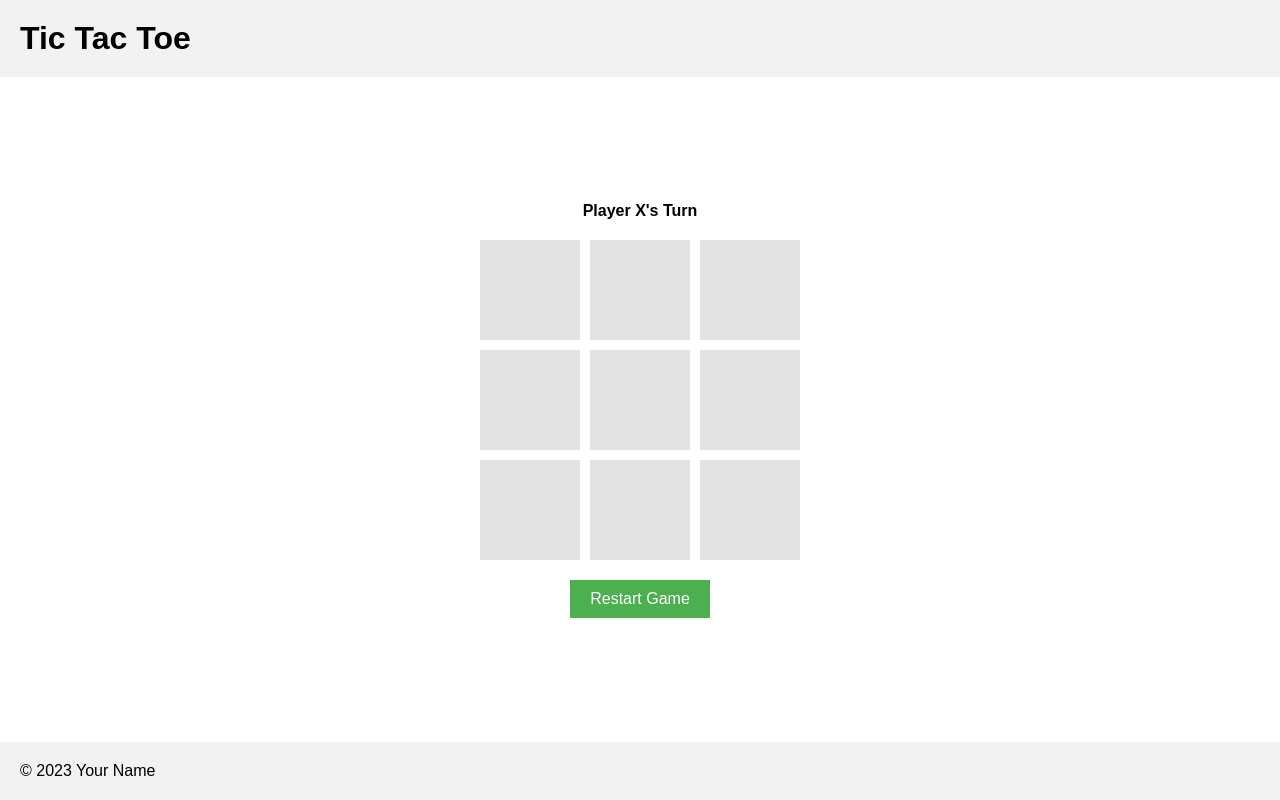
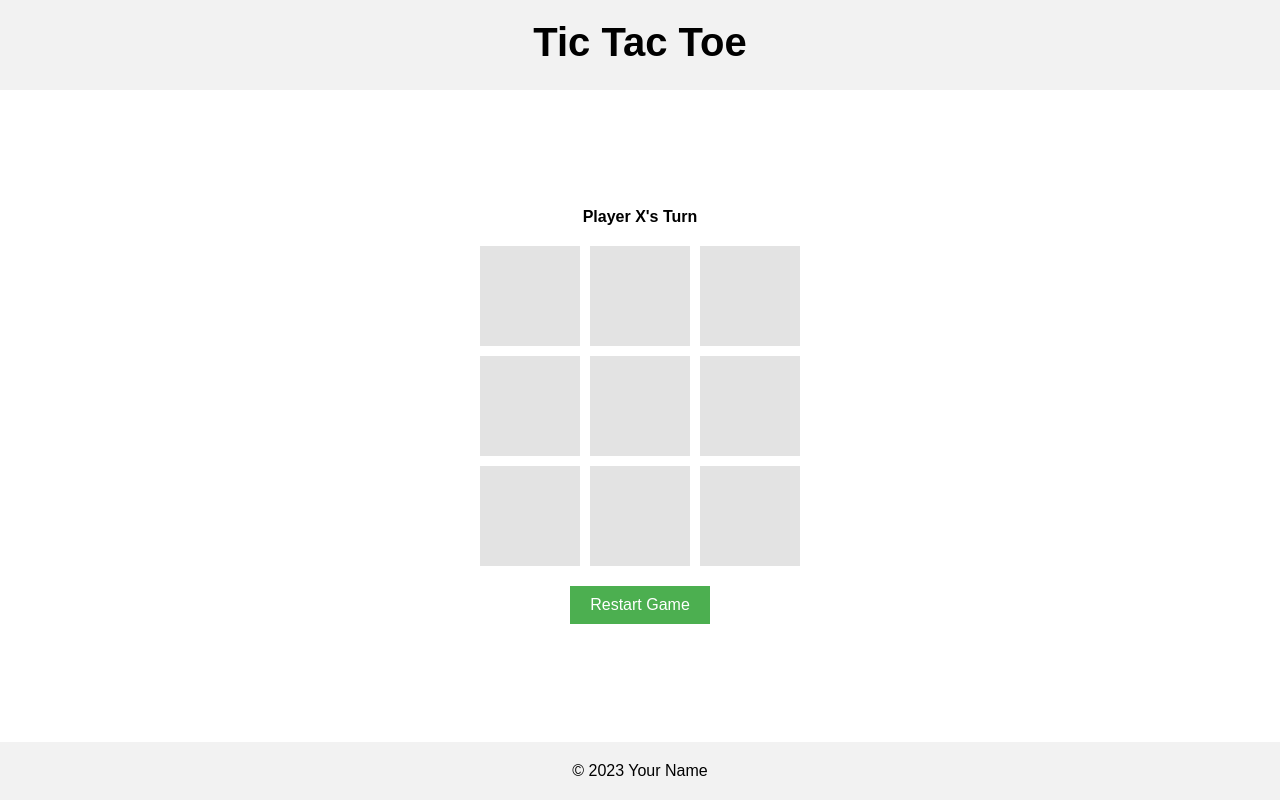
Before and after one commit to rehmansohail/tic-tac-toe, a plain HTML site: page index.html in a window 1280 px wide. Drawn offline with Linux system fonts and the light colour scheme.

Commit message:
added favicon

```diff
--- a/index.html
+++ b/index.html
@@ -3,6 +3,9 @@
 <head>
   <title>Tic Tac Toe</title>
   <link rel="stylesheet" type="text/css" href="./style.css">
+  <link rel="icon" href="./favicon.png">
+
+
 </head>
 <body>
   <header>
@@ -26,6 +29,6 @@
   <footer>
     &copy; 2023 Your Name
   </footer>
-  <script src="main.js"></script>
+  <script src="./main.js"></script>
 </body>
 </html>
--- a/style.css
+++ b/style.css
@@ -6,13 +6,26 @@ body {
     font-family: Arial, sans-serif;
   }
 
-  header, footer {
+  header {
     background-color: #f2f2f2;
     padding: 20px;
+    display: flex;
+    justify-content: center;
+    height: 50px;
+
   }
+  footer{
+    background-color: #f2f2f2;
+    padding: 20px;
+    display: flex;
+    justify-content: center;
+
+  }
+
 
   header h1 {
     margin: 0;
+    font-size: 40px;
   }
 
   main {
```
Also changed, not shown: favicon.png (added).
